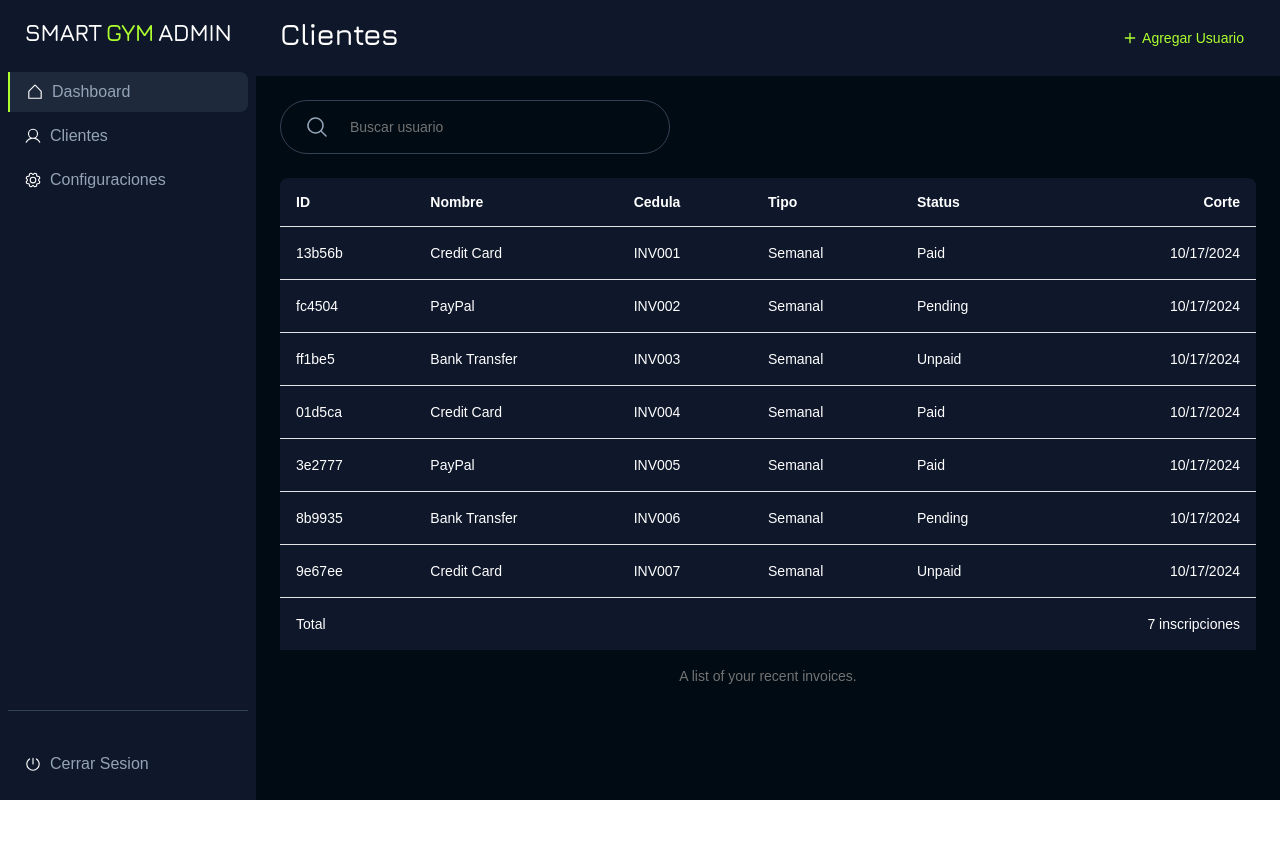
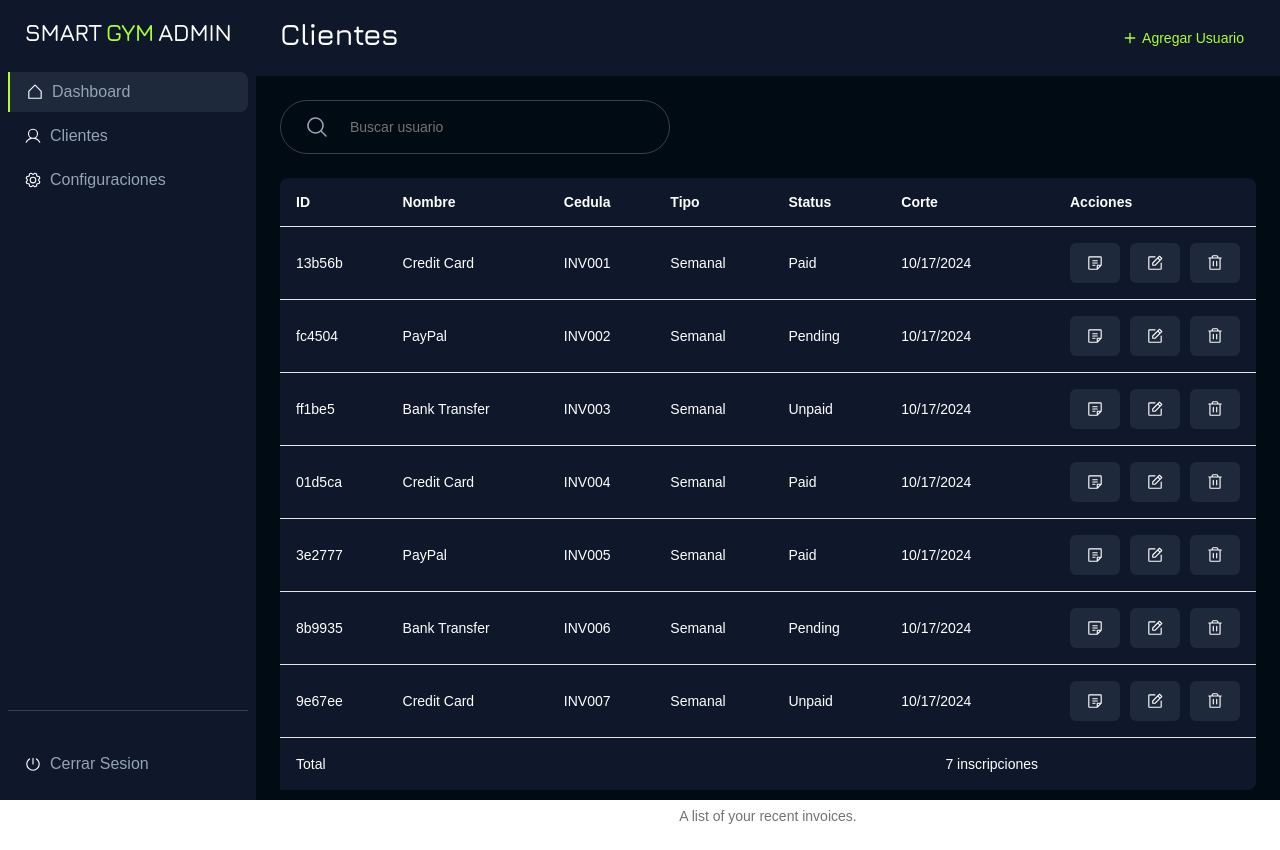
Before and after one commit to SimonBrial/frontend-gym-app, a Next.js app: page /home in a window 1280 px wide. Before the commit the page ends 800 px from the top, so only its background shows below. Built offline with nearby package versions, Linux system fonts and the light colour scheme.

Commit message:
Creating: Created action buttons for the users

```diff
--- a/package.json
+++ b/package.json
@@ -14,17 +14,22 @@
     "@radix-ui/react-dropdown-menu": "^2.1.2",
     "@radix-ui/react-label": "^2.1.0",
     "@radix-ui/react-slot": "^1.1.0",
+    "@radix-ui/react-tooltip": "^1.1.3",
     "@tanstack/react-table": "^8.20.5",
+    "add": "^2.0.6",
     "class-variance-authority": "^0.7.0",
     "clsx": "^2.1.1",
     "date-fns": "^4.1.0",
     "lucide-react": "^0.452.0",
     "next": "14.2.15",
+    "npx": "^3.0.0",
     "react": "^18",
     "react-dom": "^18",
     "react-hook-form": "^7.53.0",
+    "shadcn": "^1.0.0",
     "tailwind-merge": "^2.5.3",
     "tailwindcss-animate": "^1.0.7",
+    "tooltip": "^1.6.1",
     "zod": "^3.23.8"
   },
   "devDependencies": {
--- a/src/app/layout.tsx
+++ b/src/app/layout.tsx
@@ -1,6 +1,7 @@
 import type { Metadata } from "next";
 import localFont from "next/font/local";
 import "./globals.css";
+import { TooltipProvider } from "@/components/ui/tooltip";
 
 const geistSans = localFont({
   src: "./fonts/GeistVF.woff",
@@ -28,7 +29,7 @@
       <body
         className={`${geistSans.variable} ${geistMono.variable} antialiased`}
       >
-        {children}
+        <TooltipProvider>{children}</TooltipProvider>
       </body>
     </html>
   );
--- /dev/null
+++ b/src/components/ToolTipLayout.tsx
@@ -0,0 +1,18 @@
+import React from "react";
+import { Tooltip, TooltipContent, TooltipTrigger } from "./ui/tooltip";
+import { capitalizeFirstLetter } from "@/utils/capitalizeFirstLetter";
+
+export default function ToolTipLayout({
+  children,
+  label,
+}: {
+  children: React.ReactNode;
+  label: string;
+}) {
+  return (
+    <Tooltip>
+      <TooltipTrigger>{children}</TooltipTrigger>
+      <TooltipContent>{capitalizeFirstLetter(label)}</TooltipContent>
+    </Tooltip>
+  );
+}
--- a/src/components/table/TableDB.tsx
+++ b/src/components/table/TableDB.tsx
@@ -1,4 +1,4 @@
-"use client";
+/* "use client";
 
 import {
   ColumnDef,
@@ -148,9 +148,9 @@
       );
     },
   },
-];
+]; */
 export default function TableDB() {
-  const [sorting, setSorting] = useState<SortingState>([]);
+  /* const [sorting, setSorting] = useState<SortingState>([]);
   const [columnFilters, setColumnFilters] = useState<ColumnFiltersState>([]);
   const [columnVisibility, setColumnVisibility] = useState<VisibilityState>({});
   const [rowSelection, setRowSelection] = useState({});
@@ -172,9 +172,9 @@
       columnVisibility,
       rowSelection,
     },
-  });
+  }); */
 
-  return (
+  /* return (
     <div className="w-full">
       <div className="flex items-center py-4">
         <DropdownMenu>
@@ -279,5 +279,6 @@
         </div>
       </div>
     </div>
-  );
+  ); */
+  return <>hi</>;
 }
--- a/src/components/table/TableHeaderDB.tsx
+++ b/src/components/table/TableHeaderDB.tsx
@@ -5,7 +5,7 @@
 export function TableHeaderDB({ dataArray }: { dataArray: TableData[] }) {
   const keys = dataArray.length > 0 ? Object.keys(dataArray[0]) : [];
   return keys.map((invoice, idx) => (
-    <TableHead key={idx} className="last:text-right text-white font-bold">
+    <TableHead key={idx} className="last:w-[17%] text-white font-bold">
       {invoice === "_id" ? "ID" : capitalizeFirstLetter(invoice)}
     </TableHead>
   ));
--- a/src/components/table/TableItems.tsx
+++ b/src/components/table/TableItems.tsx
@@ -2,6 +2,9 @@
 import { capitalizeFirstLetter } from "@/utils/capitalizeFirstLetter";
 import { TableData } from "@/interface/interfaces";
 import { format } from "date-fns";
+import { Button } from "../ui/button";
+import { Note, Trash, NotePencil } from "@phosphor-icons/react/dist/ssr";
+import ToolTipLayout from "../ToolTipLayout";
 
 export function TableItems({ dataArray }: { dataArray: TableData[] }) {
   return dataArray.map((inv: TableData) => {
@@ -15,8 +18,25 @@
         <TableCell>{cedula}</TableCell>
         <TableCell>{capitalizeFirstLetter(tipo)}</TableCell>
         <TableCell>{capitalizeFirstLetter(status)}</TableCell>
-        <TableCell className="text-right">
+        <TableCell className="">
           {format(corte, "MM/dd/yyyy")}
+        </TableCell>
+        <TableCell className="flex gap-2.5">
+          <ToolTipLayout label="ver">
+            <Button variant="userAction">
+              <Note />
+            </Button>
+          </ToolTipLayout>
+          <ToolTipLayout label="editar">
+            <Button variant="userAction">
+              <NotePencil />
+            </Button>
+          </ToolTipLayout>
+          <ToolTipLayout label="eliminar">
+            <Button variant="userAction">
+              <Trash />
+            </Button>
+          </ToolTipLayout>
         </TableCell>
       </TableRow>
     );
--- a/src/components/ui/button.tsx
+++ b/src/components/ui/button.tsx
@@ -26,6 +26,8 @@
           "rounded-none rounded-r-lg w-full flex items-center justify-start border-l-2 border-l-principal bg-slate-800",
         addUser:
           "text-principal flex gap-1 hover:bg-principal/10 transition-all hover:cursor-pointer",
+        userAction:
+          "text-white bg-slate-800 text-lg hover:text-principal transition-all",
       },
       size: {
         default: "h-10 px-4 py-2",
--- /dev/null
+++ b/src/components/ui/tooltip.tsx
@@ -0,0 +1,30 @@
+"use client"
+
+import * as React from "react"
+import * as TooltipPrimitive from "@radix-ui/react-tooltip"
+
+import { cn } from "@/lib/utils"
+
+const TooltipProvider = TooltipPrimitive.Provider
+
+const Tooltip = TooltipPrimitive.Root
+
+const TooltipTrigger = TooltipPrimitive.Trigger
+
+const TooltipContent = React.forwardRef<
+  React.ElementRef<typeof TooltipPrimitive.Content>,
+  React.ComponentPropsWithoutRef<typeof TooltipPrimitive.Content>
+>(({ className, sideOffset = 4, ...props }, ref) => (
+  <TooltipPrimitive.Content
+    ref={ref}
+    sideOffset={sideOffset}
+    className={cn(
+      "z-50 overflow-hidden rounded-md border bg-popover px-3 py-1.5 text-sm text-popover-foreground shadow-md animate-in fade-in-0 zoom-in-95 data-[state=closed]:animate-out data-[state=closed]:fade-out-0 data-[state=closed]:zoom-out-95 data-[side=bottom]:slide-in-from-top-2 data-[side=left]:slide-in-from-right-2 data-[side=right]:slide-in-from-left-2 data-[side=top]:slide-in-from-bottom-2",
+      className
+    )}
+    {...props}
+  />
+))
+TooltipContent.displayName = TooltipPrimitive.Content.displayName
+
+export { Tooltip, TooltipTrigger, TooltipContent, TooltipProvider }
--- a/src/data/tableData.ts
+++ b/src/data/tableData.ts
@@ -8,6 +8,7 @@
     tipo: "semanal",
     status: "Paid",
     corte: new Date(),
+    acciones: ""
   },
   {
     _id: crypto.randomUUID(),
@@ -16,6 +17,7 @@
     tipo: "semanal",
     status: "Pending",
     corte: new Date(),
+    acciones: ""
   },
   {
     _id: crypto.randomUUID(),
@@ -24,6 +26,7 @@
     tipo: "semanal",
     status: "Unpaid",
     corte: new Date(),
+    acciones: ""
   },
   {
     _id: crypto.randomUUID(),
@@ -32,6 +35,7 @@
     tipo: "semanal",
     status: "Paid",
     corte: new Date(),
+    acciones: ""
   },
   {
     _id: crypto.randomUUID(),
@@ -40,6 +44,7 @@
     tipo: "semanal",
     status: "Paid",
     corte: new Date(),
+    acciones: ""
   },
   {
     _id: crypto.randomUUID(),
@@ -48,6 +53,7 @@
     tipo: "semanal",
     status: "Pending",
     corte: new Date(),
+    acciones: ""
   },
   {
     _id: crypto.randomUUID(),
@@ -56,5 +62,6 @@
     tipo: "semanal",
     status: "Unpaid",
     corte: new Date(),
+    acciones: ""
   },
 ];
--- a/src/interface/interfaces.d.ts
+++ b/src/interface/interfaces.d.ts
@@ -22,6 +22,7 @@
   corte: Date;
   tipo: string;
   _id: string;
+  acciones: string;
 }
 
 export type { NavSections, TypographyProps, TableData };
```
Also changed, not shown: 1 other file (tests, documents, lock files or other folders).
